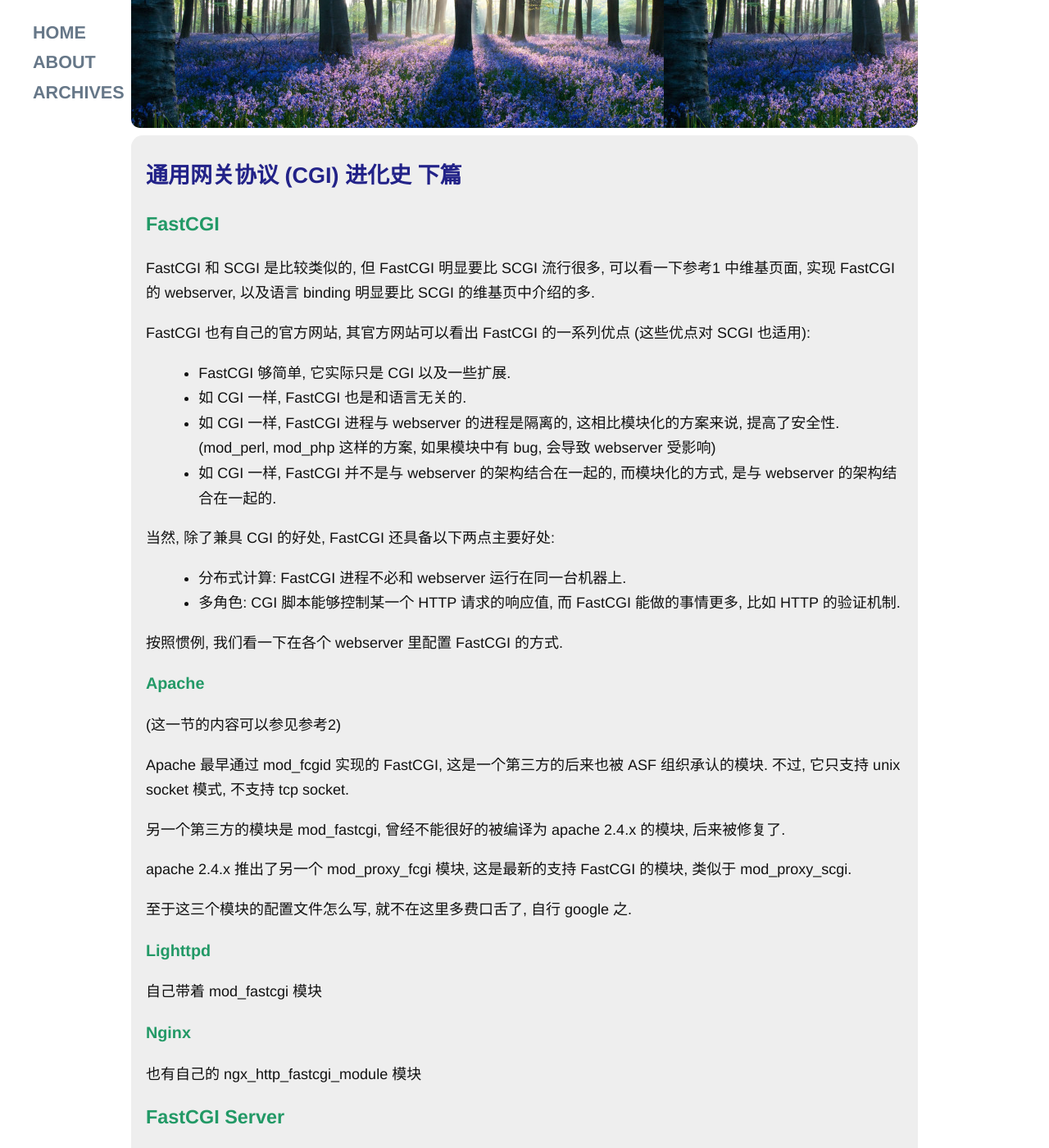
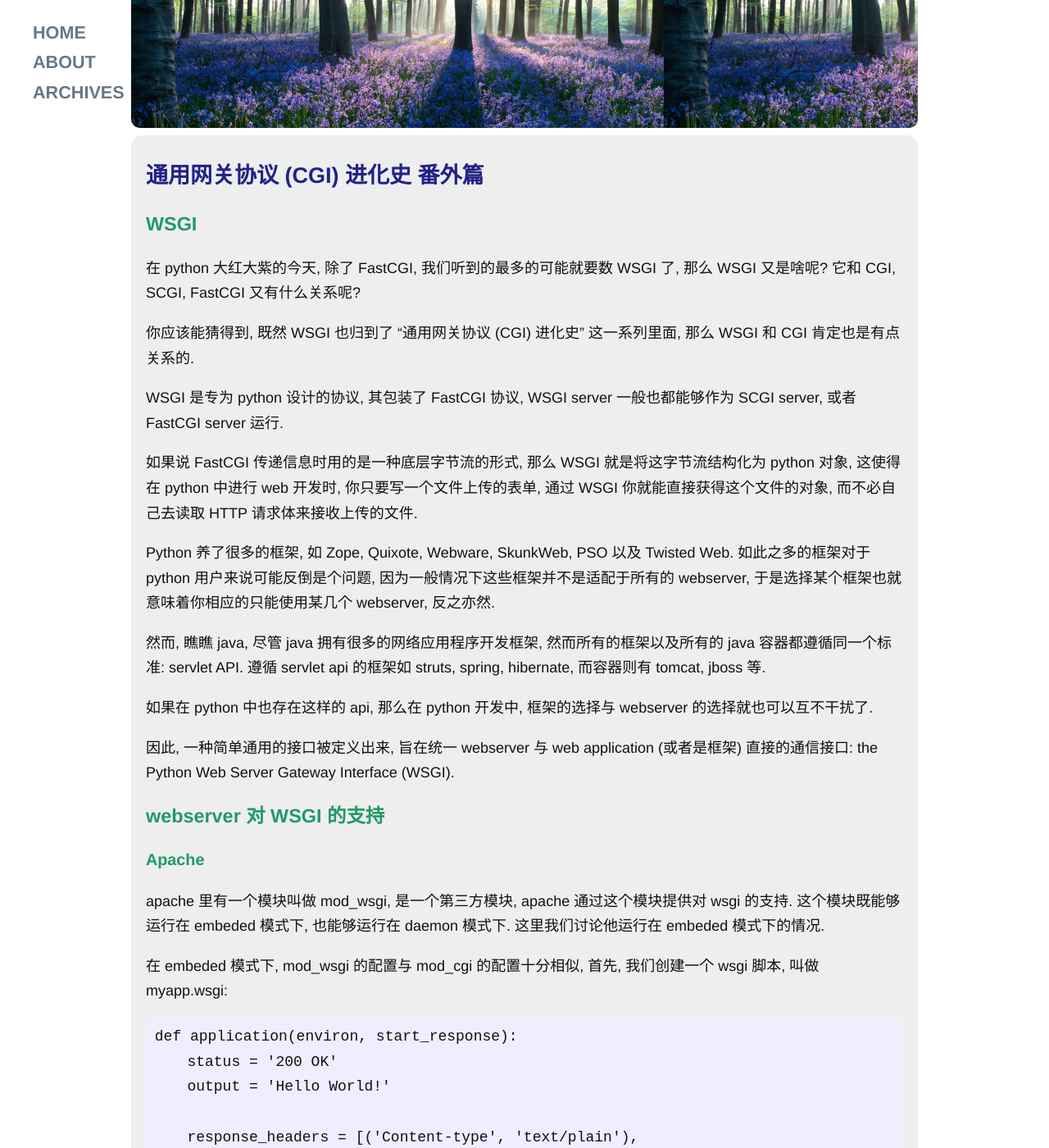
Before and after one commit to cifer-lee/cifer-lee.github.io, a Jekyll site: the page built from index.html, in a window 1280 px wide and 1400 px high, scrolled down 265 px. Shown: the whole window at 82% size. Built offline with Jekyll 4.4.1, drawn with Linux system fonts in a browser that asks for light colours; the list of posts is cut into pages by our own code; some of the changed text lies outside the part shown.

Commit message:
new posts

```diff
--- a/_posts/2014-07-07-common-gateway-interface-evolution-3.markdown
+++ b/_posts/2014-07-07-common-gateway-interface-evolution-3.markdown
@@ -80,6 +80,36 @@ spawn-fcgi 还有一个脚本的名字叫 run\_rails, 还有一个叫 run\_gener
 
 最后, FastCGI 官网上有关于 php-fpm, php-cgi, spawn-fcgi 的比较, 写的非常好. 可以看一看.
 
+## Python
+
+我找了很久, 在 python 里似乎没有直接使用 fastcgi 的案例, 因为 python 有一套自己的与 webserver 通信的协议: WSGI. 当然, 没找到相关的案例不代表 python 不能支持 fastcgi, 其实想要支持 fastcgi 是非常简单的, 几乎任何语言都可以写出一个 fastcgi server 来. 想想说白了, fastcgi 中, fastcgi server 与 webserver 基本也就通过两种方式通信, 一种是 unix socket (win32 中的 named pipe), 一种是 tcp sockets. webserver 以前将客户端的请求信息通过环境变量传给 CGI 脚本, 现在是通过 socket 传给 fastcgi server. 所以说, 任何语言, 只要其编译器/解释器能够支持调用系统的 socket 侦听机制, 还能够较好的解析出 webserver 发给 socket 上的消息, 那么它也就实现了 fastcgi server 的功能.
+
+python 也不例外, 而在 python 中不使用 FastCGI, 是因为 python 有着更适合这们语言的协议, 也就是上面说的 WSGI, 它能够使得在开发 wsgi 应用程序时, 开发者不必处理 HTTP 请求流信息, wsgi 暴露给开发者的直接就是 python 对象, 比如上传文件时, 开发者能够直接取得文件的对象.
+
+python 里确实是有一些框架有实现 fastcgi/scgi 的功能的, 比如 flup, django, 但是他们一般会把 fastcgi 的细节隐藏了, 暴露给开发者的仍然是 wsgi 的接口. 比如下面这个使用 flup 的例子:
+
+    #!/usr/bin/env python
+    # -*- coding: UTF-8 -*-
+
+    from cgi import escape
+    import sys, os
+    from flup.server.fcgi import WSGIServer
+
+    def app(environ, start_response):
+        start_response('200 OK', [('Content-Type', 'text/html')])
+
+        yield '<h1>FastCGI Environment</h1>'
+        yield '<table>'
+        for k, v in sorted(environ.items()):
+             yield '<tr><th>%s</th><td>%s</td></tr>' % (escape(k), escape(v))
+        yield '</table>'
+
+    WSGIServer(app).run()
+
+WSGIServer 这个类的 run() 方法调用后, 就启动了一个 fastcgi server, 但是, 这个类仍然是需要接受一个 callable (上面的 app(environ, start\_response) 方法), 这是 wsgi 里的标准接口.
+
+关于 wsgi 的更多内容, 可见本系列的番外篇.
+
 [未完待续...]
 
 # 参考
@@ -89,3 +119,6 @@ spawn-fcgi 还有一个脚本的名字叫 run\_rails, 还有一个叫 run\_gener
 3.  spawn-fcgi 项目官网: http://redmine.lighttpd.net/projects/spawn-fcgi/wiki
 4.  FastCGI 官网上, 关于 php-fpm, php-cgi, spawn-fcgi 的比较, 强烈推荐: http://php-fpm.org/about/
 5.  一篇中文文章, 介绍了 php-cgi, php-fpm, spawn-fcgi, 还不错: http://www.joyphper.net/article/201310/237.html
+6.  mod\_wsgi 官方的文档, 强烈推荐: http://code.google.com/p/modwsgi/wiki/QuickConfigurationGuide
+7.  django 配置 fastcgi 的教程: https://docs.djangoproject.com/en/dev/howto/deployment/fastcgi/
+8.  flup 配置 fastcgi 的教程: http://wiki.dreamhost.com/Python\_FastCGI
--- /dev/null
+++ b/_posts/2014-07-12-common-gateway-interface-evolution-4.markdown
@@ -0,0 +1,87 @@
+---
+layout: post
+title: "通用网关协议 (CGI) 进化史 番外篇"
+date: 2014-07-11 16:00
+---
+
+# WSGI
+
+在 python 大红大紫的今天, 除了 FastCGI, 我们听到的最多的可能就要数 WSGI 了, 那么 WSGI 又是啥呢? 它和 CGI, SCGI, FastCGI 又有什么关系呢?
+
+你应该能猜得到, 既然 WSGI 也归到了 "通用网关协议 (CGI) 进化史" 这一系列里面, 那么 WSGI 和 CGI 肯定也是有点关系的.
+
+
+WSGI 是专为 python 设计的协议, 其包装了 FastCGI 协议, WSGI server 一般也都能够作为 SCGI server, 或者 FastCGI server 运行.
+
+如果说 FastCGI 传递信息时用的是一种底层字节流的形式, 那么 WSGI 就是将这字节流结构化为 python 对象, 这使得在 python 中进行 web 开发时, 你只要写一个文件上传的表单, 通过 WSGI 你就能直接获得这个文件的对象, 而不必自己去读取 HTTP 请求体来接收上传的文件.
+
+Python 养了很多的框架, 如 Zope, Quixote, Webware, SkunkWeb, PSO 以及 Twisted Web. 如此之多的框架对于 python 用户来说可能反倒是个问题, 因为一般情况下这些框架并不是适配于所有的 webserver, 于是选择某个框架也就意味着你相应的只能使用某几个 webserver, 反之亦然.
+
+然而, 瞧瞧 java, 尽管 java 拥有很多的网络应用程序开发框架, 然而所有的框架以及所有的 java 容器都遵循同一个标准: servlet API. 遵循 servlet api 的框架如 struts, spring, hibernate, 而容器则有 tomcat, jboss 等.
+
+如果在 python 中也存在这样的 api, 那么在 python 开发中, 框架的选择与 webserver 的选择就也可以互不干扰了.
+
+因此, 一种简单通用的接口被定义出来, 旨在统一 webserver 与 web application (或者是框架) 直接的通信接口: the Python Web Server Gateway Interface (WSGI).
+
+# webserver 对 WSGI 的支持
+
+## Apache
+
+apache 里有一个模块叫做 mod\_wsgi, 是一个第三方模块, apache 通过这个模块提供对 wsgi 的支持. 这个模块既能够运行在 embeded 模式下, 也能够运行在 daemon 模式下. 这里我们讨论他运行在 embeded 模式下的情况.
+
+在 embeded 模式下, mod\_wsgi 的配置与 mod\_cgi 的配置十分相似, 首先, 我们创建一个 wsgi 脚本, 叫做 myapp.wsgi:
+
+    def application(environ, start_response):
+        status = '200 OK'
+        output = 'Hello World!'
+
+        response_headers = [('Content-type', 'text/plain'),
+                        ('Content-Length', str(len(output)))]
+        start_response(status, response_headers)
+
+        return [output]
+
+可以将其放在 `/usr/local/apache/wsgi-bin` 目录下 (当然你可以随便放, 但要保证相关的权限, 还记的 cgi 脚本放在 cgi-bin 目录下吗?), 这里定义的 callable 的名字是 "application", 这是 WSGI 协议里规定的, 必须就叫这个名字.
+
+然后, 还记得在使用 mod\_cgi 模块时, 指定 cgi 脚本所使用的 ScriptAlias 指令吧? 现在要制定 WSGI 脚本, 我们需要使用 WSGIScriptAlias 指令, 在 apache 的配置文件添加如下这句:
+
+    WSGIScriptAlias /myapp /usr/local/apache/wsgi-bin/myapp.wsgi
+
+打开浏览器, 访问 `http://localhost/myapp`, 就能看到你的 wsgi 脚本的运行结果了.
+
+当然, `WSGIScriptAlias` 指令也是可以这么用的:
+
+    WSGIScriptAlias /myapp /usr/local/apache/wsgi-bin/
+
+这样一来, wsgi-bin/ 整个目录下的文件都能够被当作 wsgi 脚本运行, 这点和 mod\_cgi 模块的 ScriptAlias 指令是一致的.
+
+关于 mod\_wsgi 模块还有很多强大的功能, 详情请看参考2.
+
+### mod\_wsgi embeded 与 mod\_cgi 的区别
+
+相比 FastCGI, SCGI, WSGI 与 CGI 应该是最像的, 不过当然也是有区别的.
+
+一方面 WSGI 提供了更加丰富的指令, 第二, wsgi 程序并不是另起一个进程执行的, 而是和 apache 处在同一个进程里 (和 apche 的 worker process 处于同一进程). 这一点通过上面的 wsgi 脚本其实也能看出来, 因为上面的 wsgi 脚本里第一行没有 shebang, 这就意味着不需要调用一个外部程序去执行这个脚本.
+
+### mod\_wsgi 的另一种模式
+
+刚才说了 mod\_wsgi 还可以运行在 daemon 模式下, 在 embeded 模式下, wsgi 脚本改变了就需要重启 apache 服务器, 而在这种模式下, daemon 进程能够监控 wsgi 脚本的改变, 一旦脚本改变 daemon 脚本就回重启, 而不需要重启 apache.
+
+在这种模式下, mod\_wsgi 与 fastcgi 的方式更像了一些, 但是 mod\_wsgi 的 daemon 进程与 apache worker 进程是父子进程的关系 (我没有查资料, 我是靠 mod\_wsgi daemon 模式下的一个配置指令: SetENV 猜测出来的), 而不是通过什么 socket 通信的, 这点与 fastcgi 不一样.
+
+关于这种模式的详情可以参见 参考1, 参考2.
+
+### mod\_wsgi 的新一代
+
+mod\_wsgi 是个很不错的项目, 这个项目持续了很久, 感谢它的维护者们, 这个项目从 Google Code 已经迁移到了 Github 上, 开启了新的篇章.
+
+上面所介绍的关于 wsgi 的内容, 全部都是 mod\_wsgi 的开发者们在 Google Code 上就已经做好的了事情, 当项目迁移到 Github 之后, 开发者们又开发了新一代的 mod\_wsgi.
+
+最新的一代 mod\_wsgi 已经不必安装为 apache 的模块了, 它可以直接安装到你的 python 中, 并且能够作为独立的 http server 启动 (好像还是调用了 apache 的可执行程序, 我没有深究, 不重要了), 它有一个新的名字: mod\_wsgi-express.
+
+# 参考
+
+1.  mod\_wsgi 官方的快速配置文档, 强烈推荐: http://code.google.com/p/modwsgi/wiki/QuickConfigurationGuide
+2.  mod\_wsgi 官方的详细配置文档, 强烈推荐: http://code.google.com/p/modwsgi/wiki/ConfigurationGuidelines
+3.  mod\_wsgi 项目新生代, Github 主页: https://github.com/GrahamDumpleton/mod\_wsgi
+4.  PEP 333, WSGI 的标准文档: http://legacy.python.org/dev/peps/pep-0333/#specification-overview
```
